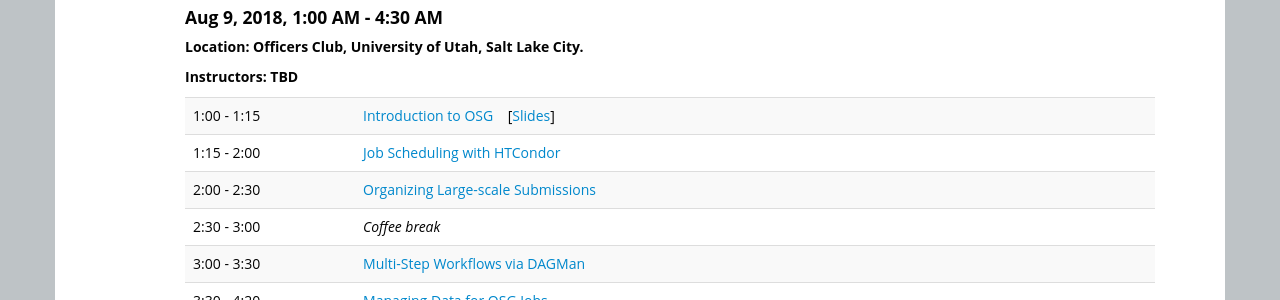
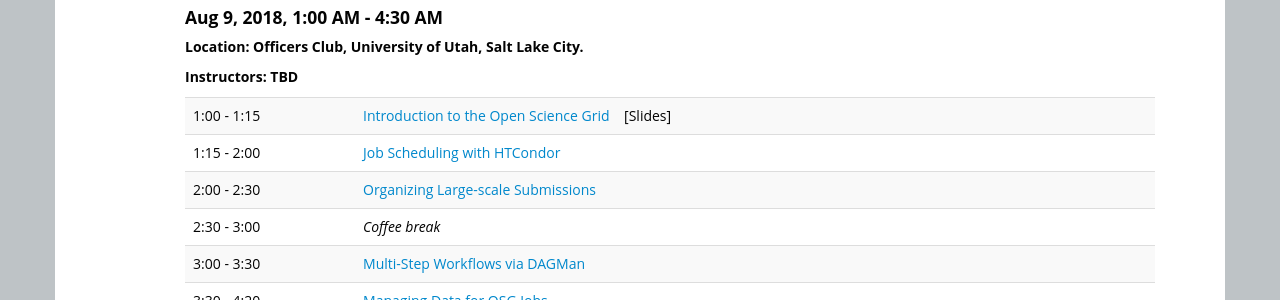
Before and after one commit to unlhcc/OSG-UserTraining-MWBD-2019, a Jekyll site: the page built from index.html, in a window 1280 px wide. Shown: the part 1190-1490 px from the top of the page. Built offline with Jekyll 4.4.1, drawn with Linux system fonts in a browser that asks for light colours.

Commit message:
updating schedule section titles

```diff
--- a/index.html
+++ b/index.html
@@ -130,7 +130,7 @@
     <h5>Instructors: TBD</h5>
      <h3> </h3>
     <table class="table table-striped">
-        <tr> <td>1:00 - 1:15 </td> <td> <a href="novice/DHTC/01-IntroGrid.html">Introduction to OSG </a> &nbsp;&nbsp; [<a href="https://docs.google.com/presentation/d/1JoFWLGp1ukW_quqPSPTTxCL6ZxC_nX2KD8Ut9GRwo1I/edit?usp=sharing">Slides</a>]</td> </tr>
+        <tr> <td>1:00 - 1:15 </td> <td> <a href="novice/DHTC/01-IntroGrid.html">Introduction to the Open Science Grid </a> &nbsp;&nbsp; [Slides]</td> </tr>
       <tr> <td>1:15 - 2:00 </td> <td><a href="novice/DHTC/04-HTCondor-Submitting.html">Job Scheduling with HTCondor</a></td> </tr>
       <tr> <td>2:00 - 2:30 </td> <td><a href="novice/DHTC/04a-ScalingUp-python.html">Organizing Large-scale Submissions</a> </td> </tr>
       <tr> <td>2:30 - 3:00</td> <td><em>Coffee break</em></td> </tr>
```
